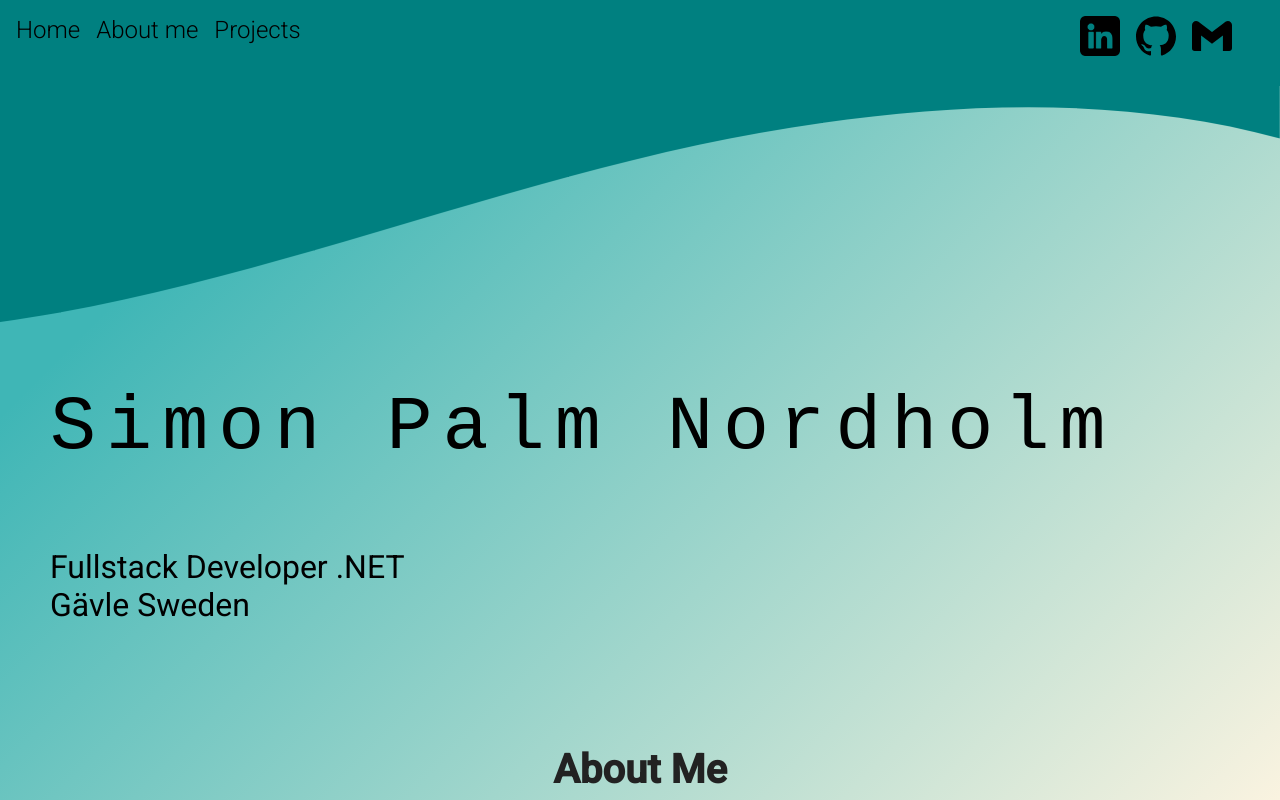
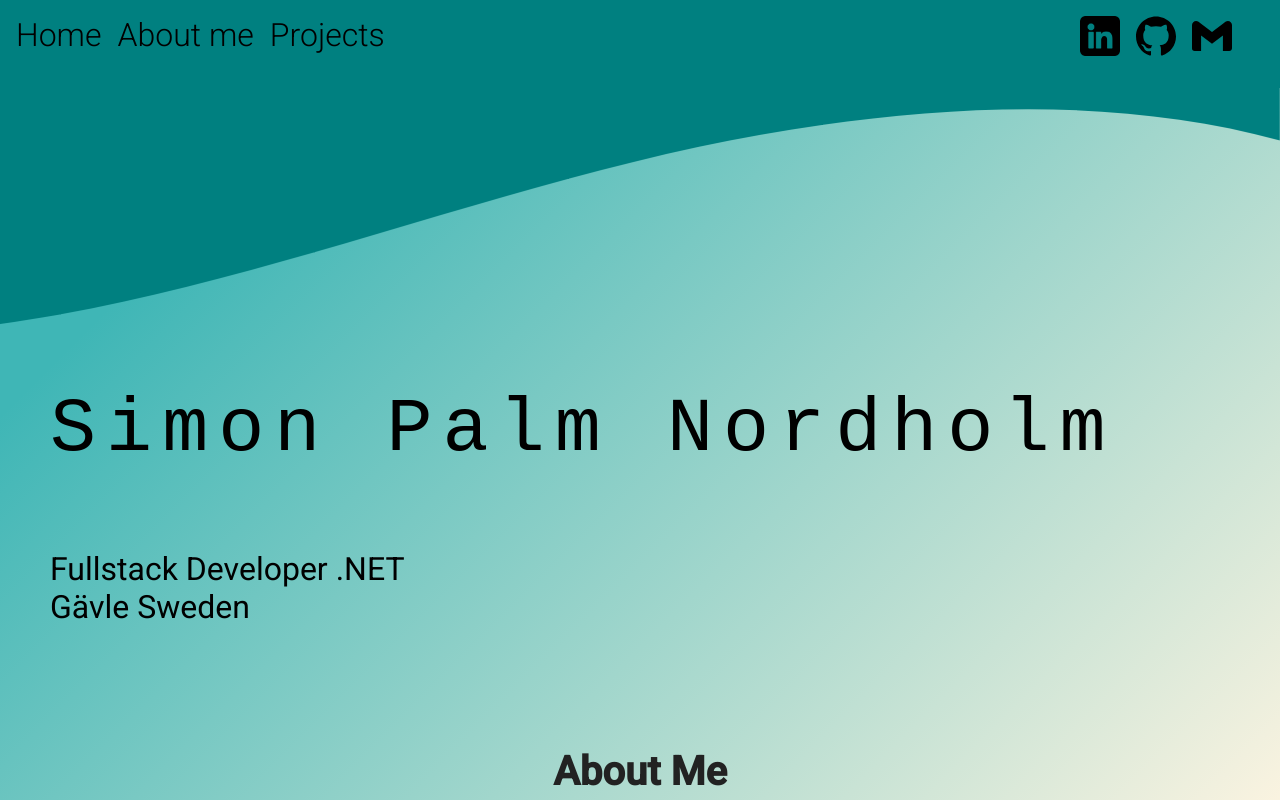
Before and after one commit to Palmen01/portfolio, an Angular app: page / in a window 1280 px wide. Shown: the top 800 px of the page. Built offline with nearby package versions, Linux system fonts and the light colour scheme.

Commit message:
datetime year

```diff
--- a/src/app/footer/footer.component.html
+++ b/src/app/footer/footer.component.html
@@ -6,8 +6,8 @@
         </div>
 
         <div class="info-container">
-            <p><b>Email: </b> <a href="mailto:simon@example.com">simon&#64;example.com</a></p>
-            <p>&#169; 2025 Simon Palm Nordholm. All rights reserved.</p>
+            <p>Email: <a href="mailto:simon@example.com">simon&#64;example.com</a></p>
+            <p>&#169; {{year}} Simon Palm Nordholm. All rights reserved.</p>
         </div>
 
         <div class="link-container">
--- a/src/app/footer/footer.component.ts
+++ b/src/app/footer/footer.component.ts
@@ -8,4 +8,6 @@ import { Component } from '@angular/core';
 })
 export class FooterComponent {
 
+  datenow = new Date();
+  year = this.datenow.getFullYear();
 }
--- a/src/app/navbar/navbar.component.css
+++ b/src/app/navbar/navbar.component.css
@@ -4,13 +4,14 @@
   padding: 1rem;
   justify-content: space-between;
   font-weight: 100;
+  cursor: pointer;
 }
 
 .navbar a {
   color: black;
   text-decoration: none;
   margin-right: 1rem;
-  font-size: 1.5rem;
+  font-size: 2rem;
   transition: color 0.3s ease;
 }
 
--- a/src/app/navbar/navbar.component.html
+++ b/src/app/navbar/navbar.component.html
@@ -14,7 +14,7 @@
       </div>
       <div class="menu-links">
         <li><a (click)="onNavigate('home')">Home</a></li>
-        <li><a (click)="onNavigate('about-me')">About me</a></li>
+        <li><a (click)="onNavigate('about-me')">About Me</a></li>
         <li><a (click)="onNavigate('projects')">Projects</a></li>
       </div>
     </div>
```
Also changed, not shown: 2 other files (tests, documents, lock files or other folders).
